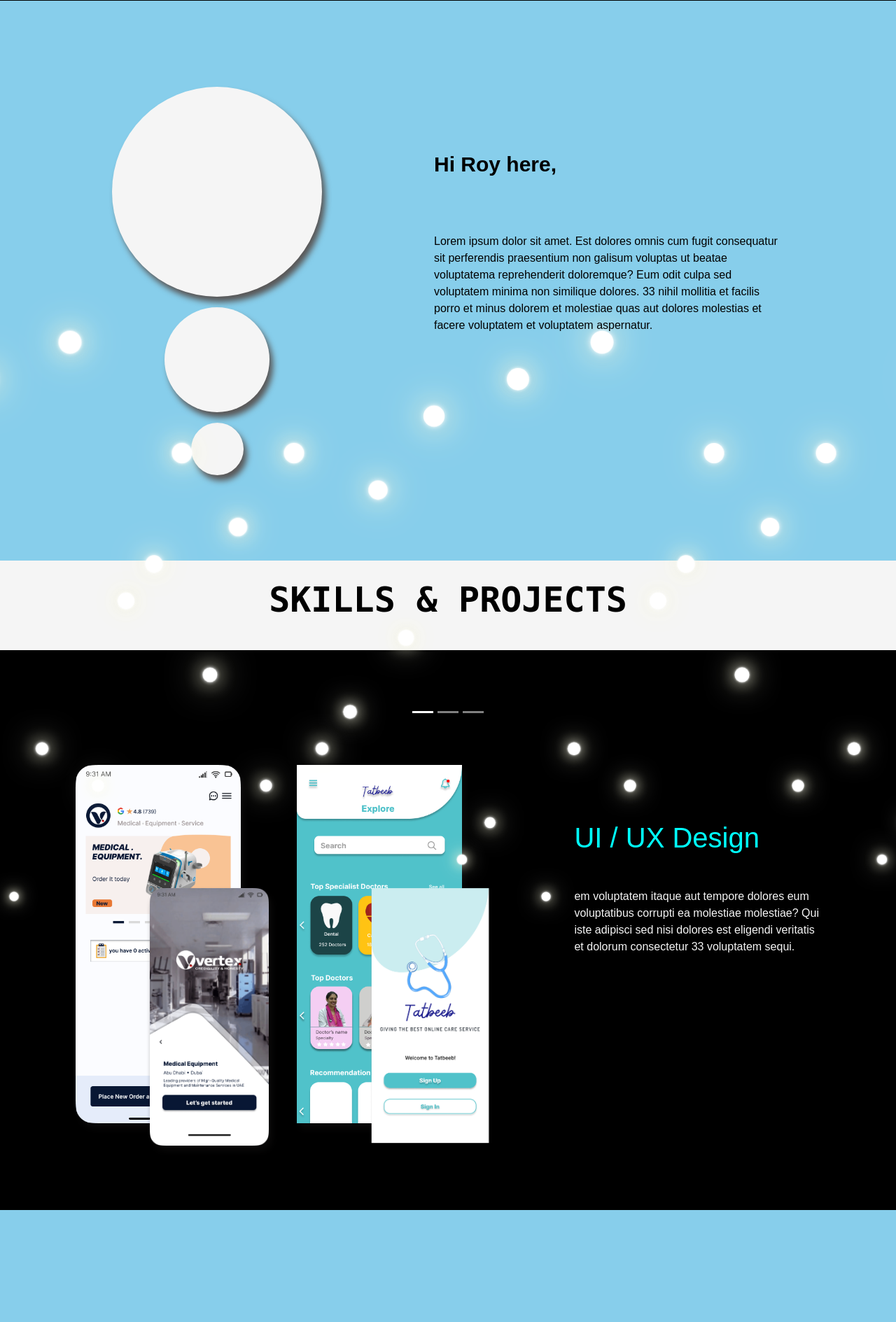
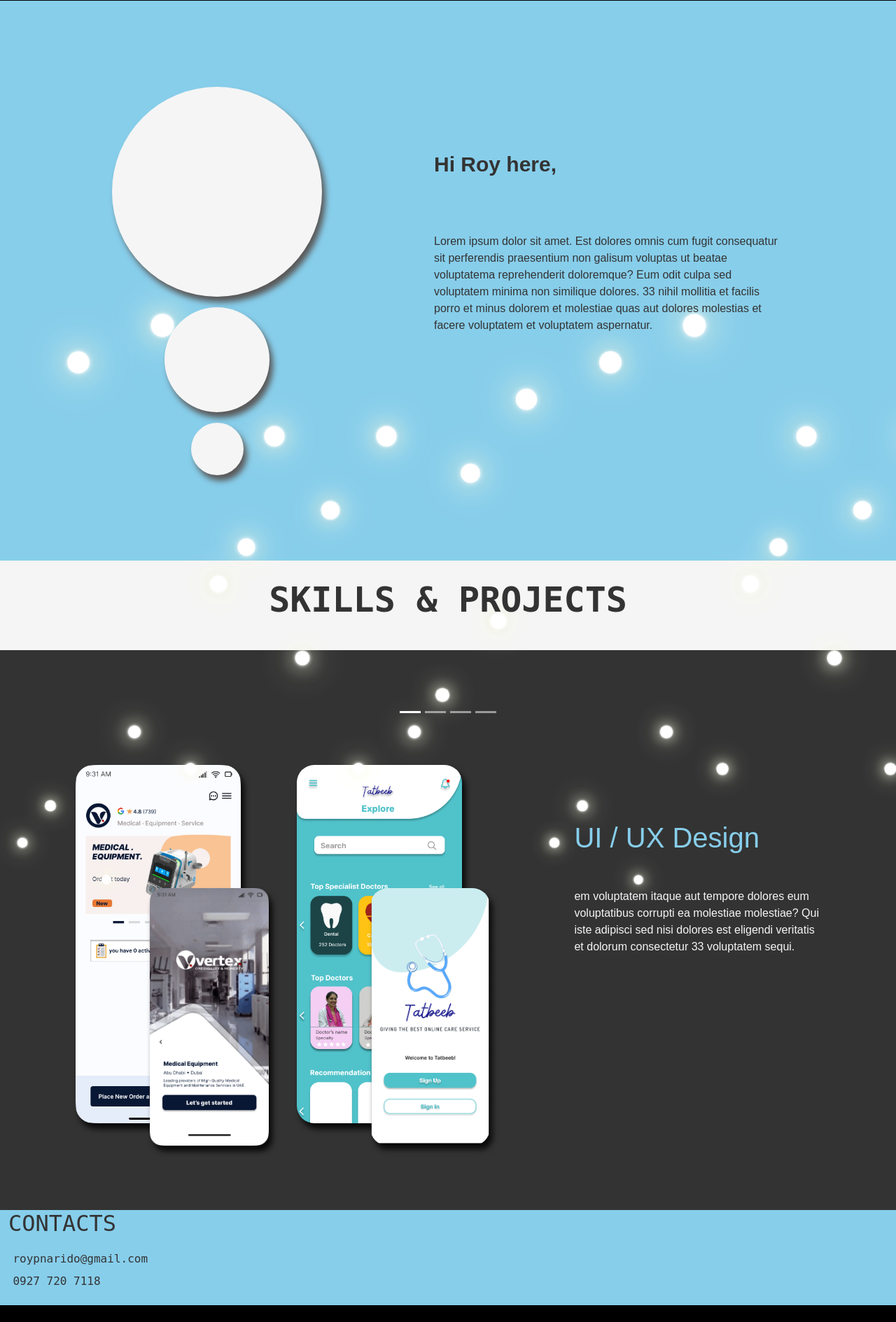
Before and after one commit to roypaul21/WebDjango_Test, a Django app: page / in a window 1280 px wide; the page is wider, and only the part inside the window is pictured. Shown: the part 799-2688 px from the top of that part at 70% size. After the commit the page ends 2664 px from the top of that part, so only its background shows below. Run offline with Django 4.2, Linux system fonts and the light colour scheme; some libraries are stand-ins or nearby versions.

Commit message:
working on 5th container

```diff
--- a/WebTest/settings.py
+++ b/WebTest/settings.py
@@ -27,7 +27,6 @@
 
 ALLOWED_HOSTS = []
 
-
 # Application definition
 
 INSTALLED_APPS = [
@@ -38,6 +37,7 @@
     "django.contrib.messages",
     "django.contrib.staticfiles",
     "webio",
+    "fontawesomefree",
 ]
 
 MIDDLEWARE = [
--- a/webio/static/css/home.css
+++ b/webio/static/css/home.css
@@ -70,7 +70,6 @@
 
 .dynamic-txts li span{
      position: relative;
-     z-index: 3;
 }
 
 .dynamic-txts li span::after{
@@ -153,6 +152,7 @@
     border-radius: 50%;
     z-index: 3;
     margin-bottom: 15px;
+    object-fit: contain;
     filter: drop-shadow(5px 8px 4px rgba(89, 87, 87, 1));
 
 }
@@ -184,7 +184,7 @@
     z-index: 3;
     font-size: 30px;
     font-weight: bold;
-    color: black;
+    color: rgba(51, 51, 51, 1);
 }
 
 .text-box .body-box {
@@ -197,7 +197,7 @@
 
 .text-box  p{
     font-size: 16px;
-    color: black;
+    color: rgba(51, 51, 51, 1);
     z-index: 3;
 }
 
@@ -212,7 +212,7 @@
 }
 
 #third-con p {
-    color: black;
+    color: rgba(51, 51, 51, 1);
     font-size: 50px;
     font-weight: 700;
     z-index: 3;
@@ -220,7 +220,7 @@
 
 /* fourth container */
 .container-fluid#fourth-con {
-    background-color: black;
+    background-color: rgba(51, 51, 51, 1);
     display: flex;
     justify-content: center;
     align-items: center;
@@ -251,10 +251,8 @@
 
 #fourth-con #one .txt-con .title-txt{
     margin-bottom: 12rem;
-    color: aqua;
-}
-
-#fourth-con #one .txt-con .title-txt. h2 {
+    color: skyblue;
+    font-size: 8vw;
     z-index: 5;
 }
 
@@ -297,6 +295,7 @@
 #fourth-con #one #UIB2 {
     height: 32rem;
     filter: drop-shadow(5px 8px 4px rgba(9, 8, 8, 1));
+    border-radius: 25px;
 }
 
 #fourth-con #one #UIB1 {
@@ -305,7 +304,8 @@
     bottom: -2rem;
     right: -2.5rem;
     z-index: 5;
-    filter: drop-shadow(5px 8px 4px blrgba(9, 8, 8, 1));
+    filter: drop-shadow(5px 8px 4px rgba(9, 8, 8, 1));
+    border-radius: 25px;
 }
 
 
@@ -326,7 +326,7 @@
    color: skyblue;
 }
 
-#fourth-con #two .txt-con .title-txt. h2 {
+#fourth-con #two .txt-con .title-txt. h1 {
    z-index: 5;
 }
 
@@ -349,14 +349,17 @@
 
 #fourth-con #two .image-con #DC1 {
     width: 40rem;
+    filter: drop-shadow(5px 8px 4px rgba(9, 8, 8, 1));
+    border-radius: 25px;
 }
 
 #fourth-con #two .image-con #DC2 {
     height: 25rem;
     position: absolute;
     margin-left: 37rem;
-    margin-top: 13rem;
+    margin-top: 11rem;
     z-index: 5;
+    filter: drop-shadow(5px 8px 4px rgba(9, 8, 8, 1));
 }
 
 
@@ -376,7 +379,7 @@
    color: skyblue;
 }
 
-#fourth-con #three .txt-con .title-txt. h2 {
+#fourth-con #three .txt-con .title-txt. h1 {
    z-index: 5;
 }
 
@@ -398,18 +401,22 @@
 }
 
 #fourth-con #three .image-con #game1 {
-   height: 25rem ;
-   width: 45rem ;
+   height: 20rem ;
+   width: 40rem ;
    z-index: 5;
    position: absolute;
    margin-left: 10rem;
    margin-top: 12rem;
+   filter: drop-shadow(5px 8px 4px rgba(9, 8, 8, 1));
+   border-radius: 15px;
 }
 
 #fourth-con #three .image-con #game2 {
-    height: 25rem ;
-    width: 45rem ;
+    height: 20rem ;
+    width: 40rem ;
     margin-bottom: 12rem;
+    filter: drop-shadow(5px 8px 4px rgba(9, 8, 8, 1));
+    border-radius: 15px;
 
 }
 
@@ -418,9 +425,41 @@
 /* fifth container */
 .container-fluid#fifth-con {
     background-color: skyblue;
+    font-family: 'Monospace', 'Trebuchet MS', 'Lucida Sans Unicode', 'Lucida Grande', 'Lucida Sans', Arial, sans-serif;
+    height: 8.5rem ;
+    color:rgba(51, 51, 51, 1);
+}
+
+#fifth-con .contact-con {
+    position: relative;
+}
+
+
+#fifth-con .contact-con .email-con {
     display: flex;
     justify-content: center;
     align-items: center;
-    font-family: 'Monospace', 'Trebuchet MS', 'Lucida Sans Unicode', 'Lucida Grande', 'Lucida Sans', Arial, sans-serif;
-    height: 10rem ;
+    margin-right: 3rem;
+    position: absolute;
 }
+
+#fifth-con .contact-con .email-con p{
+    margin-top: .7rem;
+    margin-left: .4rem;
+}
+
+
+#fifth-con .contact-con .num-con {
+    display: flex;
+    justify-content: center;
+    align-items: center;
+    margin-right: 7rem;
+    margin-top: 2rem;
+    position: absolute;
+
+}
+
+#fifth-con .contact-con .num-con p{
+    margin-left: .4rem;
+    margin-top: .7rem;
+}
--- a/webio/templates/base.html
+++ b/webio/templates/base.html
@@ -14,6 +14,7 @@
 
         <link rel="stylesheet" type="text/css" href="{% static 'css/home.css' %}?{% now 'U' %}">
 
+        <script src="{% static 'fontawesomefree/js/all.min.js' %}"></script>
     </head>
 
     <body>
--- a/webio/templates/home.html
+++ b/webio/templates/home.html
@@ -62,6 +62,7 @@
         <button type="button" data-bs-target="#carouselExampleCaptions" data-bs-slide-to="0" class="active" aria-current="true" aria-label="Slide 1"></button>
         <button type="button" data-bs-target="#carouselExampleCaptions" data-bs-slide-to="1" aria-label="Slide 2"></button>
         <button type="button" data-bs-target="#carouselExampleCaptions" data-bs-slide-to="2" aria-label="Slide 3"></button>
+        <button type="button" data-bs-target="#carouselExampleCaptions" data-bs-slide-to="3" aria-label="Slide 4"></button>
       </div>
       <div class="carousel-inner">
         <div class="carousel-item active">
@@ -119,6 +120,23 @@
             </div>
           </div>
         </div>
+
+        <div class="carousel-item">
+          <div class="slides" id="two">
+            <div class="image-con">
+              <img src="{% static 'images/DC1.png' %}" id="DC1">
+              <img src="{% static 'images/DC2.png' %}" id="DC2">
+            </div>
+            <div class="txt-con">
+              <div class="title-txt">
+                <h1>Duck Counting App</h1>
+              </div>
+              <div class="body-txt">
+                <p>em voluptatem itaque aut tempore dolores eum voluptatibus corrupti ea molestiae molestiae? Qui iste adipisci sed nisi dolores est eligendi veritatis et dolorum consectetur 33 voluptatem sequi.</p>
+              </div>
+            </div>
+          </div>
+        </div>
       </div>
     </div>
 
@@ -126,6 +144,21 @@
 
   <!---->
   <div class="container-fluid" id="fifth-con">
+
+    <div class="contact-con">
+      <div class="contact">
+        <h2>CONTACTS</h2>
+      </div>
+      <div class="email-con">
+        <i class="fa-solid fa-envelope"></i>
+        <p>roypnarido@gmail.com</p>
+      </div>
+      <div class="num-con">
+        <i class="fa-solid fa-phone"></i>
+        <p>0927 720 7118</p>
+      </div>
+    </div>
+
     <div class="bubbles">
       <span style="--i:11;"></span>
       <span style="--i:12;"></span>
@@ -166,6 +199,9 @@
       <span style="--i:24;"></span>
       <span style="--i:30;"></span>
     </div>
+
+
+
   </div>
 
 
```
Also changed, not shown: webio/static/images/DC1.png.
